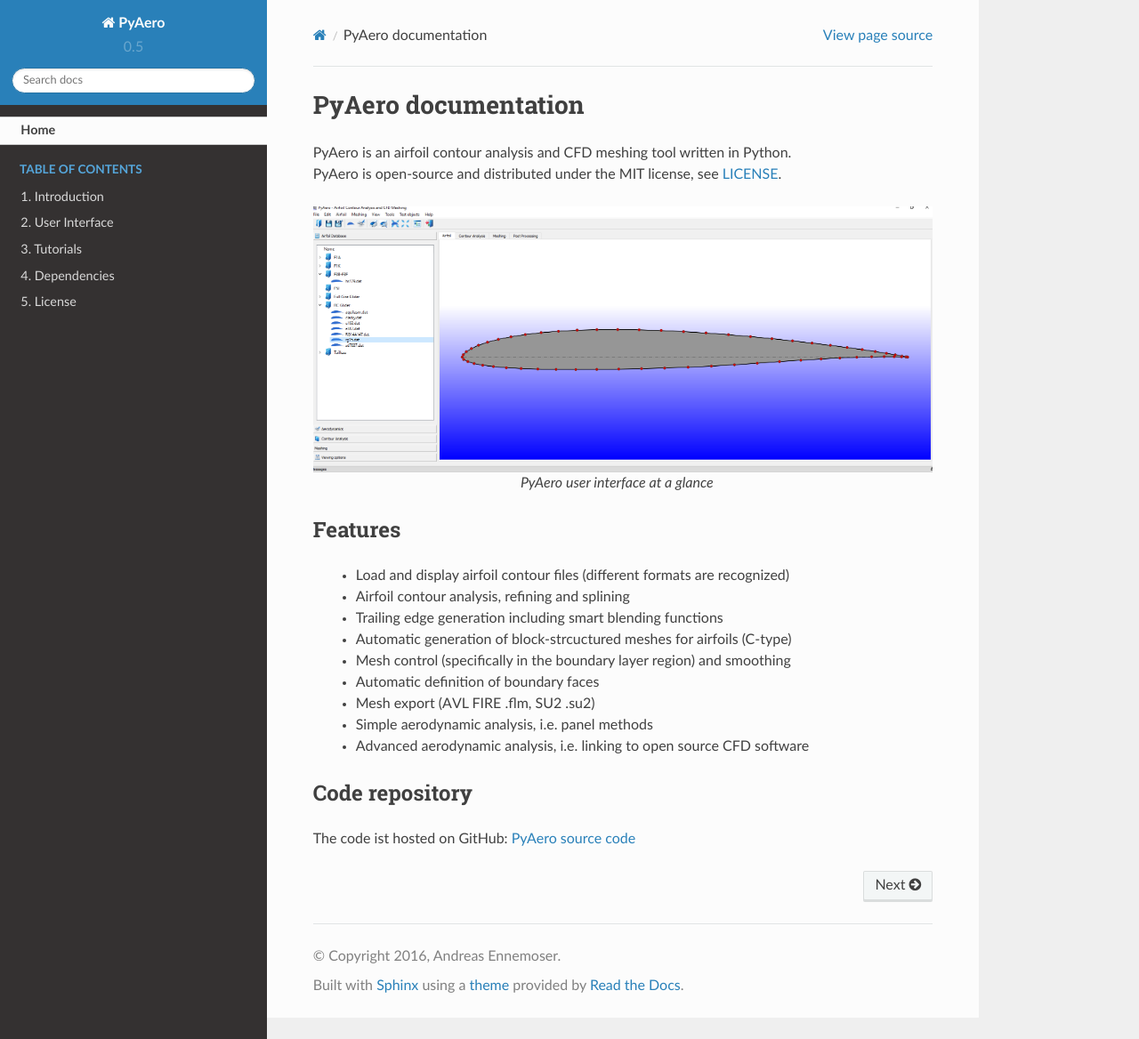
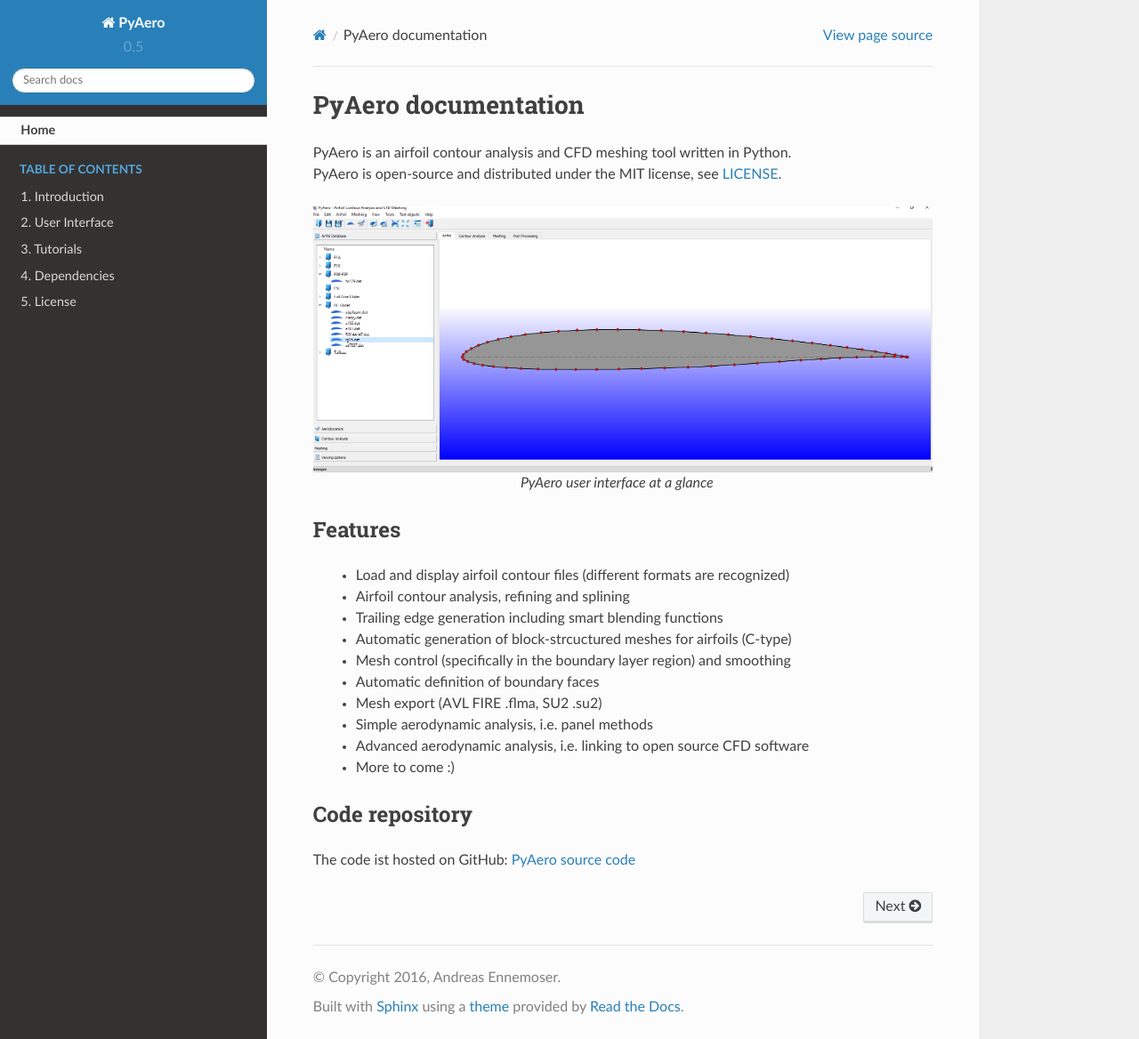
Before and after one commit to positroncascade/PyAero, a Sphinx documentation site: the page built from docs/index.rst, in a window 1280 px wide and 1168 px high. Shown: the whole window at 89% size. Built offline with Sphinx 7.4.7 and the Read the Docs theme 2.0.0, drawn with Linux system fonts in a browser that asks for light colours.

Commit message:
added fun line

```diff
--- a/docs/index.rst
+++ b/docs/index.rst
@@ -26,9 +26,10 @@
  - Automatic generation of block-strcuctured meshes for airfoils (C-type)
  - Mesh control (specifically in the boundary layer region) and smoothing
  - Automatic definition of boundary faces
- - Mesh export (AVL FIRE .flm, SU2 .su2)
+ - Mesh export (AVL FIRE .flma, SU2 .su2)
  - Simple aerodynamic analysis, i.e. panel methods
  - Advanced aerodynamic analysis, i.e. linking to open source CFD software
+ - More to come :)
 
 Code repository
 ===============
```
Also changed, not shown: 2 other files.
